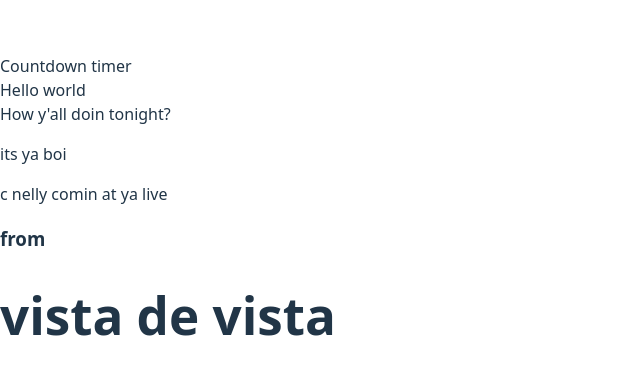
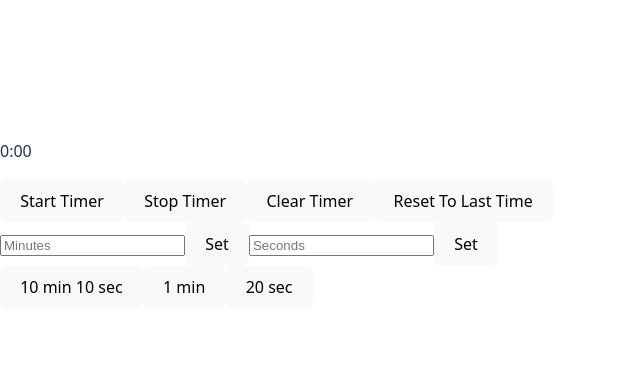
Before and after one commit to ccchrissss/apnea-timer-2, a React (Vite) app: page / in a window 1280 px wide. Shown: the part 184-558 px from the top of the page, without its empty margins (0-640 px from the left). Built offline with nearby package versions, Linux system fonts and the light colour scheme.

Commit message:
chore: change name of project. Add new components from basic timer.

```diff
--- a/src/App.jsx
+++ b/src/App.jsx
@@ -1,12 +1,12 @@
 import React from "react";
-import CountdownTimer from "./components/Countdown";
-import Test from "./components/Test"
+import Clock from "./components/Clock";
+import InputsAndPresets from "./components/InputsAndPresets"
 
 function App() {
   return (
     <div className="App">
-      <CountdownTimer />
-      <Test />
+      <Clock />
+      <InputsAndPresets />
     </div>
   );
 }
--- /dev/null
+++ b/src/components/Clock.jsx
@@ -0,0 +1,33 @@
+import React from "react"
+
+const CountdownTimer = () => {
+
+  return (
+    <p id="countdown">0:00</p>
+  )
+}
+
+const TimerButtons = () => {
+
+  return (
+    <div class="timer-btns">
+        <button id="start-timer">Start Timer</button>
+        <button id="stop-timer">Stop Timer</button>
+        <button id="clear-timer">Clear Timer</button>
+        <button id="reset-timer">Reset To Last Time</button>
+    </div>
+  )
+}
+
+const Clock = () => {
+
+  return (
+    <section id="clock-display">
+      <CountdownTimer />
+      <TimerButtons />
+    </section>
+  )
+}
+
+
+export default Clock;
--- a/src/components/Countdown.jsx
+++ /dev/null
@@ -1,13 +0,0 @@
-import React from "react";
-
-const CountdownTimer = () => {
-
-  return (
-    <div className="countdown-timer-container">
-      Countdown timer
-    </div>
-  );
-};
-
-
-export default CountdownTimer;
--- /dev/null
+++ b/src/components/InputsAndPresets.jsx
@@ -0,0 +1,56 @@
+import React from "react"
+
+const Inputs = () => {
+
+  return (
+    <div class="inputs">
+      <input id="minutes-input" type="text" placeholder="Minutes" />
+      <button id="set-minutes">Set</button>
+      <input id="seconds-input" type="text" placeholder="Seconds" />
+      <button id="set-seconds">Set</button>
+    </div>
+  )
+}
+
+const PresetTimes = () => {
+
+  return (
+    <div class="preset-btns-big-box">
+        <div class="preset-btns-sml-box">
+            <button id="set-10-min-10-sec">10 min 10 sec</button>
+            <button id="set-1-min">1 min</button>
+            <button id="set-20-sec">20 sec</button>
+        </div>
+    </div>
+  )
+}
+
+const InputsAndPresets = () => {
+
+  return (
+    <section id="inputs-and-preset-btns">
+      <Inputs />
+      <PresetTimes />
+    </section>
+  )
+}
+
+
+export default InputsAndPresets;
+
+
+// {/* <section id="inputs-and-preset-btns">
+// {/* <div class="inputs">
+//     <input id="minutes-input" type="text" placeholder="Minutes">
+//     <button id="set-minutes">Set</button>
+//     <input id="seconds-input" type="text" placeholder="Seconds">
+//     <button id="set-seconds">Set</button>
+// </div> */}
+// {/* <div class="preset-btns-big-box">
+//     <div class="preset-btns-sml-box">
+//         <button id="set-10-min-10-sec">10 min 10 sec</button>
+//         <button id="set-1-min">1 min</button>
+//         <button id="set-20-sec">20 sec</button>
+//     </div>
+// </div> */}
+// </section> */}
```
Also changed, not shown: 1 other file (tests, documents, lock files or other folders).
